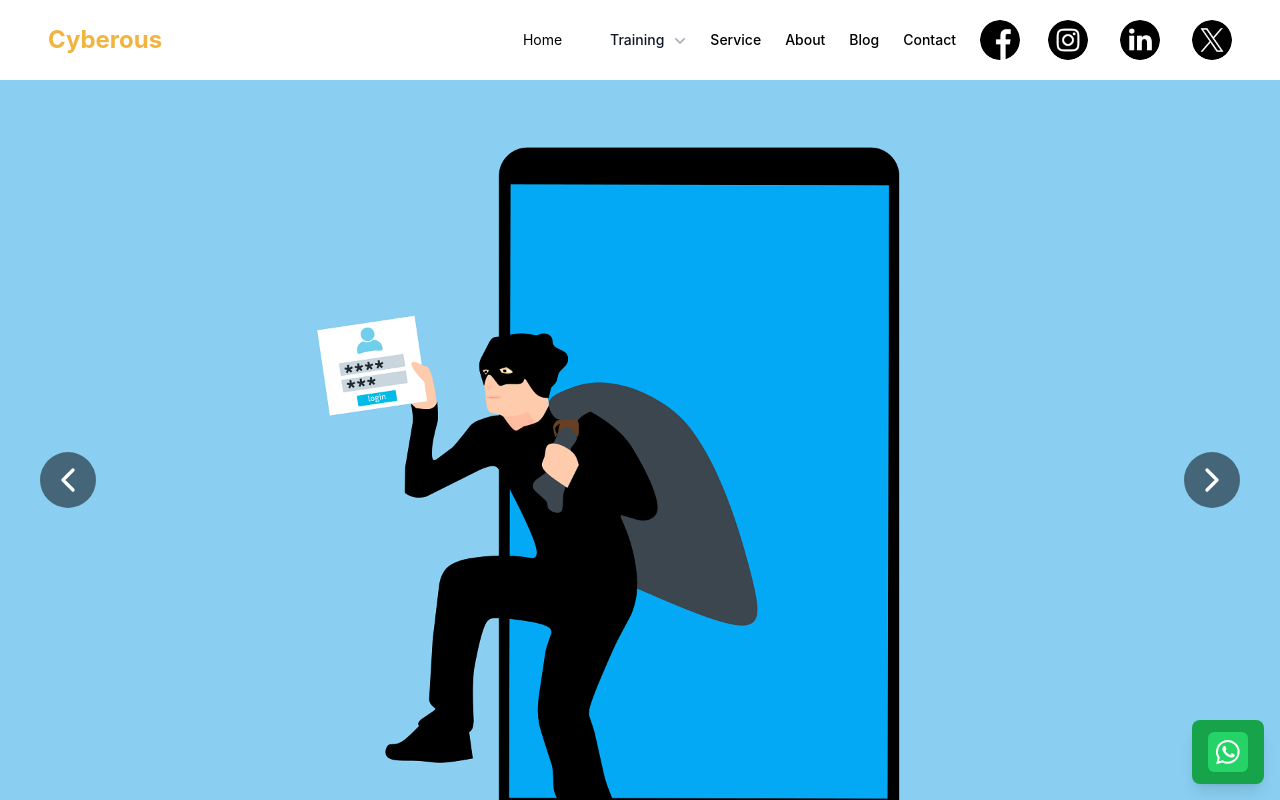
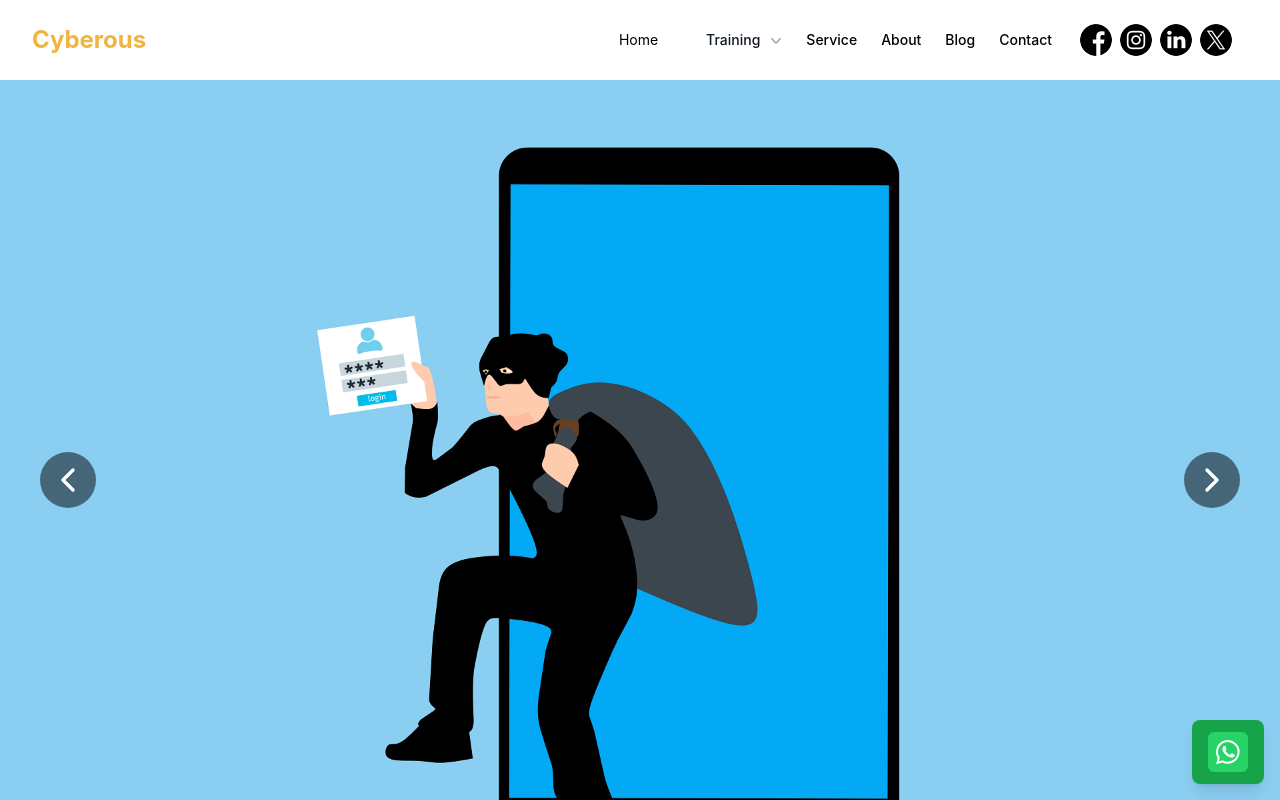
Before and after one commit to sankalp-codes244/cyberousWebsite, a React (Vite) app: page / in a window 1280 px wide. Shown: the top 800 px of the page. Built offline with nearby package versions, Linux system fonts and the light colour scheme.

Commit message:
made changes in the nav bar

```diff
--- a/src/components/Navbar.jsx
+++ b/src/components/Navbar.jsx
@@ -1,6 +1,6 @@
 import { useState, useEffect } from 'react';
-import DropDown from './DropDown';
 import { Link } from 'react-router-dom';
+import DropDown from './DropDown'; // Ensure your DropDown is responsive if it includes any content that needs to adjust
 import { Images } from '../assets';
 
 const Navbar = () => {
@@ -9,31 +9,23 @@ const Navbar = () => {
 
   useEffect(() => {
     const handleScroll = () => {
-      if (window.scrollY > 0) {
-        setIsScrolled(true);
-      } else {
-        setIsScrolled(false);
-      }
+      setIsScrolled(window.scrollY > 0);
     };
 
-    // Add the event listener when the component mounts
     window.addEventListener('scroll', handleScroll);
-
-    // Clean up the event listener when the component unmounts
     return () => window.removeEventListener('scroll', handleScroll);
-  }, []); // Empty array ensures this effect runs only once after the initial render
+  }, []);
 
   return (
-    <div className={`bg-white h-20  sticky top-0 z-50 ${isScrolled ?  'shadow-md delay-200':''}`}>
+    <div className={`bg-white h-20 sticky top-0 z-50 ${isScrolled ? 'shadow-md' : ''} transition-shadow duration-200`}>
       <div className="flex justify-between items-center h-full px-4 md:px-8">
-        <Link to="/">
-          <h1 className="text-custom-orange-color text-2xl font-bold mx-4">Cyberous</h1>
+        <Link to="/" className="text-custom-orange-color text-2xl font-bold">
+          Cyberous
         </Link>
 
         <div className="md:hidden">
-          <button onClick={() => setIsOpen(!isOpen)} aria-label="Menu">
-            {/* Icon for menu */}
-            <svg className="w-6 h-6" fill="none" strokeLinecap="round" strokeLinejoin="round" strokeWidth="2" viewBox="0 0 24 24" stroke="currentColor">
+          <button onClick={() => setIsOpen(!isOpen)} aria-label="Menu" className="focus:outline-none">
+          <svg className="w-6 h-6" fill="none" strokeLinecap="round" strokeLinejoin="round" strokeWidth="2" viewBox="0 0 24 24" stroke="currentColor">
               <path d="M4 6h16M4 12h16m-7 6h7"></path>
             </svg>
           </button>
@@ -51,28 +43,25 @@ const Navbar = () => {
           <Link to='/about'>
           <button className="md:mx-3  text-sm font-medium rounded-lg py-2 text-center">About</button>
           </Link>
-          <Link to='/blog'>
+          <Link to='blog'>
           <button className="md:mx-3  text-sm font-medium rounded-lg py-2.5 text-center">Blog</button>
           </Link>
-          <Link to='contact'>
+          <Link to='/contact'>
           <button className="md:mx-3  text-sm font-medium rounded-lg py-2.5 text-center">Contact</button>
           </Link>
-          <button className="md:mx-3 text-sm font-medium rounded-lg py-2.5 text-center">
-            <img src={Images.facebookDark} className='pointer-events-none select-none h-10 w-10 rounded-full' onMouseOver={(e) => e.currentTarget.src = Images.facebookLight} onMouseOut={(e) => e.currentTarget.src = Images.facebookDark }/>
-          </button>
-          <button className="md:mx-4 text-sm font-medium rounded-lg py-2.5 text-center">
-            <img src={Images.instagramDark} className='pointer-events-none select-none h-10 w-10 rounded-full' onMouseOver={(e) => e.currentTarget.src = Images.instagramLight} onMouseOut={(e) => e.currentTarget.src = Images.instagramDark }/>
-          </button>
-          <button className="md:mx-4 text-sm font-medium rounded-lg py-2.5 text-center">
-            <img src={Images.linkedinDark} className='pointer-events-none select-none h-10 w-10 rounded-full' onMouseOver={(e) => e.currentTarget.src = Images.linkedinLight} onMouseOut={(e) => e.currentTarget.src = Images.linkedinDark}/>
-          </button>
-          <button className="md:mx-4 text-sm font-medium rounded-lg py-2.5 text-center">
-            <img src={Images.xDark} className='pointer-events-none select-none h-10 w-10 rounded-full' onMouseOver={(e) => e.currentTarget.src = Images.xLight} onMouseOut={(e) => e.currentTarget.src = Images.xDark }/>
-          </button>
+
+
+          {/* Hide social icons on mobile, visible on md screens and up */}
+          <div className="hidden md:flex mx-3">
+            <img src={Images.facebookDark} alt="Facebook" className=" h-8 w-8 rounded-full object-contain mx-1 hover:scale-110 transition-transform duration-300" onMouseOver={(e) => (e.currentTarget.src = Images.facebookLight)} onMouseOut={(e) => (e.currentTarget.src = Images.facebookDark)} />
+            <img src={Images.instagramDark} alt="Instagram" className="h-8 w-8 rounded-full object-contain mx-1 hover:scale-110 transition-transform duration-300" onMouseOver={(e) => (e.currentTarget.src = Images.instagramLight)} onMouseOut={(e) => (e.currentTarget.src = Images.instagramDark)} />
+            <img src={Images.linkedinDark} alt="LinkedIn" className="h-8 w-8 rounded-full object-contain mx-1 hover:scale-110 transition-transform duration-300" onMouseOver={(e) => (e.currentTarget.src = Images.linkedinLight)} onMouseOut={(e) => (e.currentTarget.src = Images.linkedinDark)} />
+            <img src={Images.xDark} alt="LinkedIn" className="h-8 w-8 rounded-full object-contain mx-1 hover:scale-110 transition-transform duration-300" onMouseOver={(e) => (e.currentTarget.src = Images.xDark)} onMouseOut={(e) => (e.currentTarget.src = Images.xDark)} />
+          </div>
         </div>
       </div>
     </div>
   );
-}
+};
 
 export default Navbar;
```
